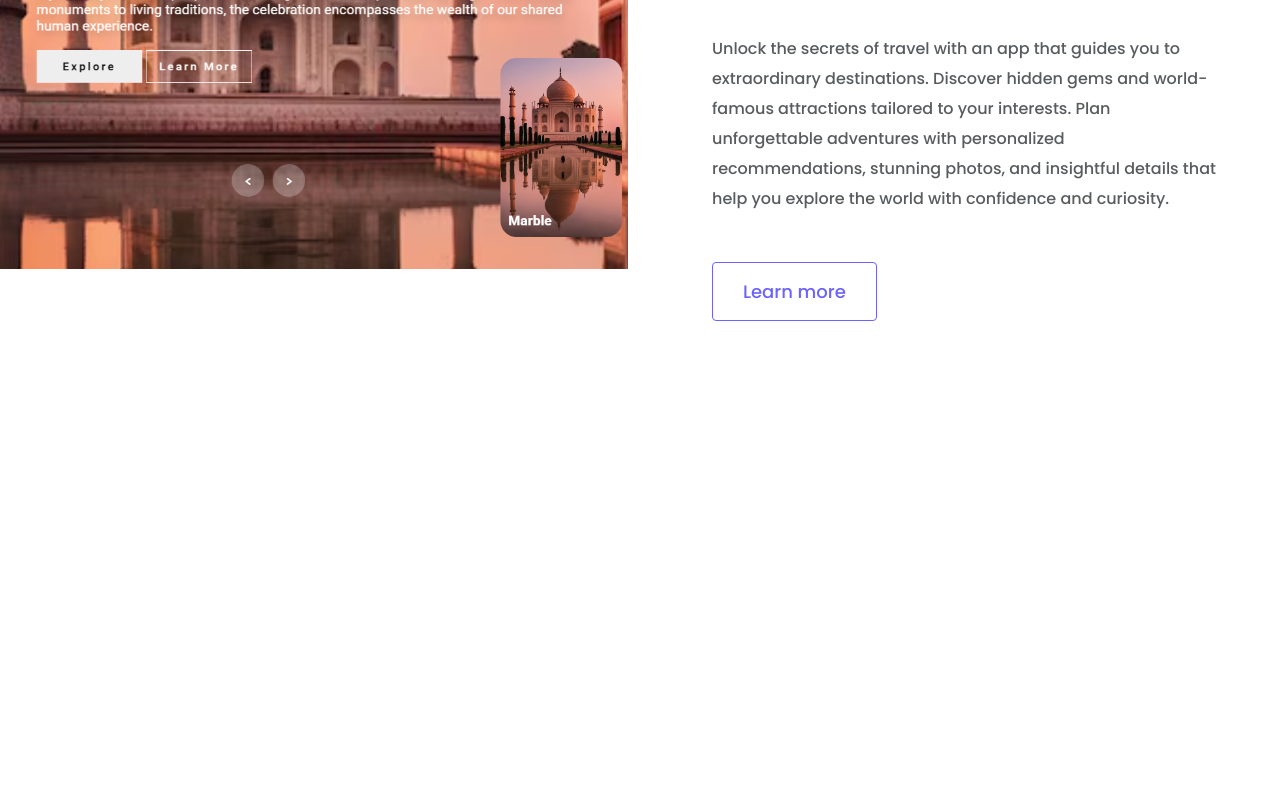
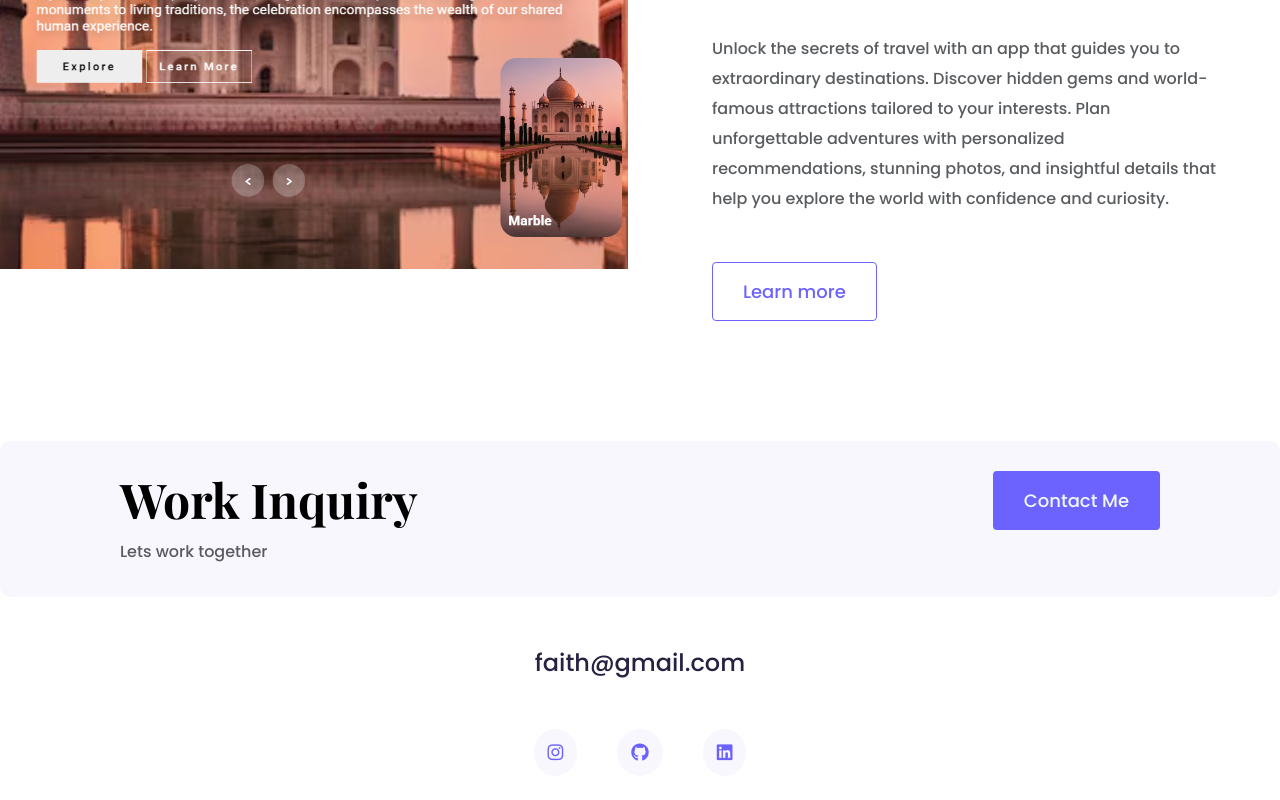
Before and after one commit to mievila/portfolio-project, a plain HTML site: page index.html in a window 1280 px wide. Shown: the part 2814-3614 px from the top of the page. Before the commit the page ends 3303 px from the top, so only its background shows below. Drawn offline with nearby package versions, Linux system fonts and the light colour scheme.

Commit message:
Added the more links

```diff
--- a/index.html
+++ b/index.html
@@ -114,6 +114,37 @@
                 <a href="#" class="btn btn-branding">Learn more</a>
             </div>
         </div>
+        <footer>
+            <div class="contact-box justify-content-between mb-5 d-none d-md-flex">
+                <div>
+                <h3>
+                    Work Inquiry
+                </h3>
+
+                <p class="text-muted">
+                    Lets work together</p>
+                    </div>
+                 <div>
+                <a href="" class="btn btn-brand mb-3">Contact Me</a>
+                 </div>
+            </div>
+            <div class="d-flex justify-content-center mb-5">
+            <a href="mail:faith@gmail.com" class="email-link">
+                faith@gmail.com
+            </a>
+            </div>
+            <div class="socials d-flex justify-content-center ">
+            <a href="https://instagram.com/faith" target="_blank">
+                <i class="fa-brands fa-instagram"></i>
+            </a>
+            <a href="https://github.com/mievila" target="_blank">
+                <i class="fa-brands fa-github"></i>
+            </a>
+          <a href="https://linkedin.com/faith" target="_blank">
+            <i class="fa-brands fa-linkedin"></i>
+        </a>
+       </div>
+        </footer>
     </div>
 
     <script src="https://cdn.jsdelivr.net/npm/bootstrap@5.3.7/dist/js/bootstrap.bundle.min.js"></script>
--- a/src/style.css
+++ b/src/style.css
@@ -28,6 +28,10 @@ h2 {
     font-size: 64px;
 }
 
+h3 {
+  font-size: 48px;
+}
+
 p {
     font-size: 16px;
     font-weight: normal;
@@ -49,26 +53,32 @@ p {
     font-weight: normal;
     line-height: 2;
 }
+
 .content-contaneir  {
    padding: 160px 20px;
 }
+
 .content h1{
 font-size: 64px;
 line-height: 1.5;
 }
+
 .content-contaneir h2 {
     font-size: 16px;
   font-family: var(--default-font-family);
 }
+
 .content h4 {
     font-size: 24px;
   font-family: var(--default-font-family);
   line-height: 1.5;
 }
+
 .content p {
     font-size: 1ppx;
     margin: 0;
 }
+
 .content{
     margin: 29px;
 }
@@ -94,19 +104,23 @@ line-height: 1.5;
 .dis-project {
     padding: 120px 60px;
 }
+
 nav{
     padding: 40px 0;
 }
+
 nav ul {
  padding: 0;
  margin: 0;
 }
+
 nav li{
     display: inline;
     list-style: none;
     line-height: 40px;
     margin-left: 20px;
 }
+
 nav a{
     text-decoration: none;
     color: #272142;
@@ -121,6 +135,47 @@ nav li.active a{
     color: var(--primary-color);
 }
 
+footer{
+    margin: 60px 0;
+}
+
+footer .contact-box{
+    background-color: var(--secondary-color);
+    padding: 30px 120px;
+    border-radius: 10px;
+}
+
+footer .contact-box p {
+    margin: 0;
+}
+
+footer .email-link {
+    text-decoration: none;
+    color: #272142;
+    font-size: 24px;
+
+}
+
+footer .email-link:hover {
+    color: var(--primary-color);
+
+}
+
+footer .socials a {
+    margin: 0 20px;
+    color: var(--primary-color);
+    background: var(--secondary-color);
+    padding: 10px 14px;
+    font-size: 18px;
+    border-radius: 50%;
+    transition: all 150ms ease-in-out;
+}
+
+footer .socials a:hover {
+    color: white;
+    background: var(--primary-color);
+}
+
 @media (max-width: 900px) {
     h1 {
         font-size: 42px;
@@ -129,6 +184,10 @@ nav li.active a{
 
     h2 {
         font-size: 42px;
+    }
+
+    h3 {
+            font-size: 18px;
     }
 
     .contain{
@@ -155,4 +214,6 @@ nav li.active a{
          .content-container h2 {
              font-size: 16px;
          }
+
+
 }
```
